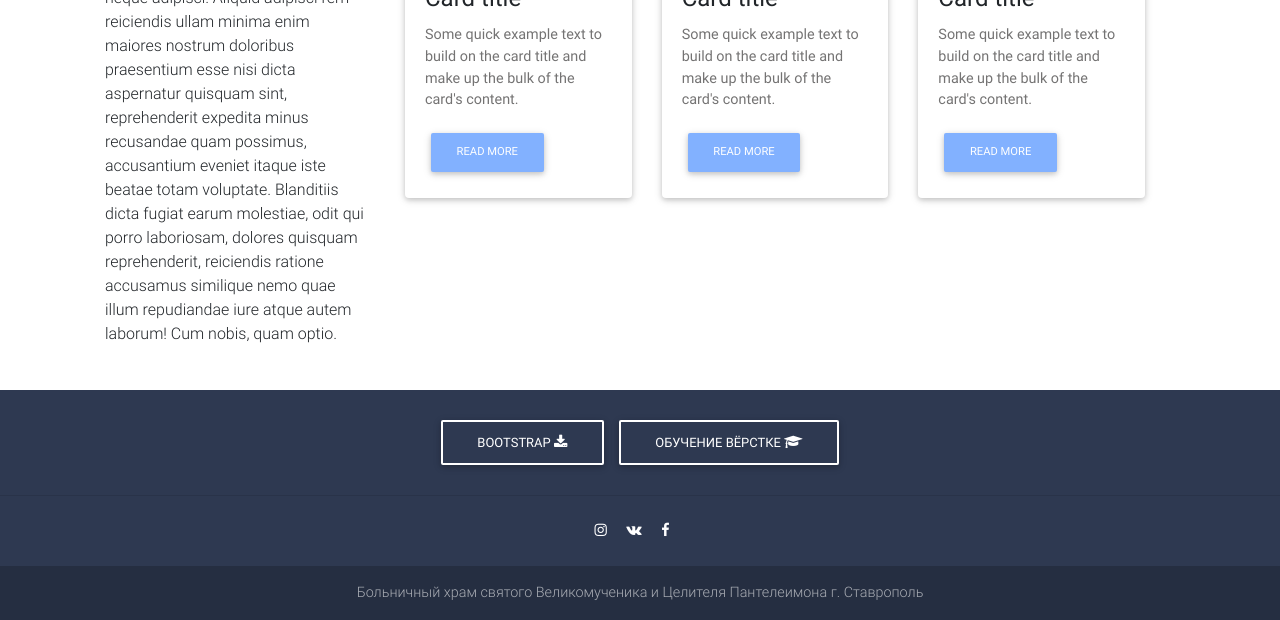
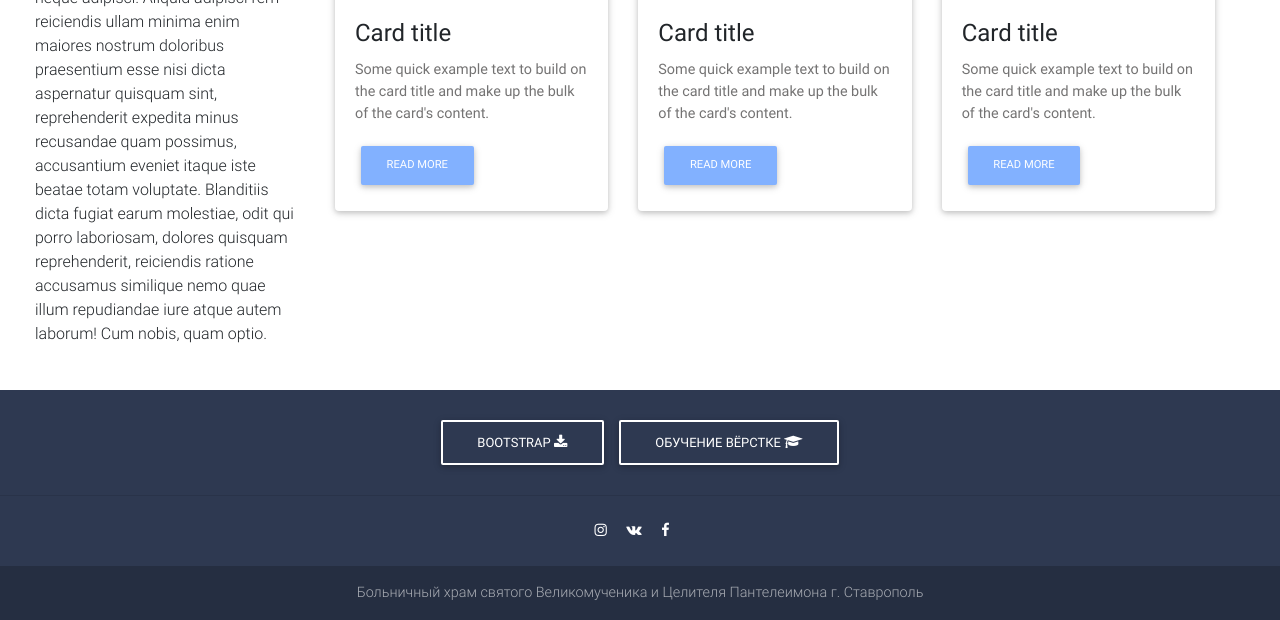
Before and after one commit to stav-ortodox/bib, a PHP site: page / in a window 1280 px wide. Shown: the part 1046-1666 px from the top of the page. Run offline with PHP 8.4, Linux system fonts and the light colour scheme; some web fonts are replaced.

Commit message:
перед сливом

```diff
--- a/index.php
+++ b/index.php
@@ -50,7 +50,7 @@ get_header_site ('Главная', 'Электронная библиотека
 
 
 <!-- <main> -->
-	<section class="container clearfix mt-5">
+	<section class="container-fluid clearfix mt-5">
     <div class="sidebar">
       Lorem ipsum dolor sit amet, consectetur adipisicing elit. Id ipsum explicabo, adipisci ratione ea ipsa officia voluptatum animi, distinctio iusto saepe illo quaerat, mollitia accusamus rerum iure molestiae odit veniam vel sequi dolor quas iste similique! Ex commodi quam magni neque adipisci! Aliquid adipisci rem reiciendis ullam minima enim maiores nostrum doloribus praesentium esse nisi dicta aspernatur quisquam sint, reprehenderit expedita minus recusandae quam possimus, accusantium eveniet itaque iste beatae totam voluptate. Blanditiis dicta fugiat earum molestiae, odit qui porro laboriosam, dolores quisquam reprehenderit, reiciendis ratione accusamus similique nemo quae illum repudiandae iure atque autem laborum! Cum nobis, quam optio.
     </div>
@@ -132,7 +132,7 @@ get_header_site ('Главная', 'Электронная библиотека
               <!--Text-->
               <p class="card-text">Some quick example text to build on the card title and make up the bulk of the card's content.</p>
               <!-- Provides extra visual weight and identifies the primary action in a set of buttons -->
-              <button type="button" class="btn btn-light-blue btn-md">Read more</button>
+              <button type="button" class="btn btn-light-blue btn-md" onclick=location.href="/test/">Read more</button>
 
             </div>
           </div>
--- a/scripts/s_functions.php
+++ b/scripts/s_functions.php
@@ -208,15 +208,7 @@ echo <<<EOD
 </body>
 </html>
 
-<!-- SCRIPTS -->
-<!-- JQuery -->
-<script type="text/javascript" src="js/jquery-3.3.1.min.js"></script>
-<!-- Bootstrap tooltips -->
-<script type="text/javascript" src="js/popper.min.js"></script>
-<!-- Bootstrap core JavaScript -->
-<script type="text/javascript" src="js/bootstrap.min.js"></script>
-<!-- MDB core JavaScript -->
-<script type="text/javascript" src="js/mdb.min.js"></script>
+
 EOD;
 }
 
```
